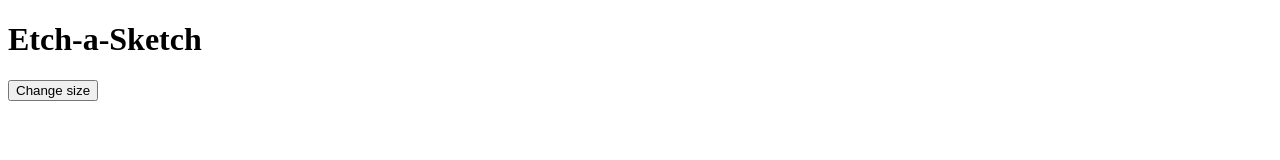
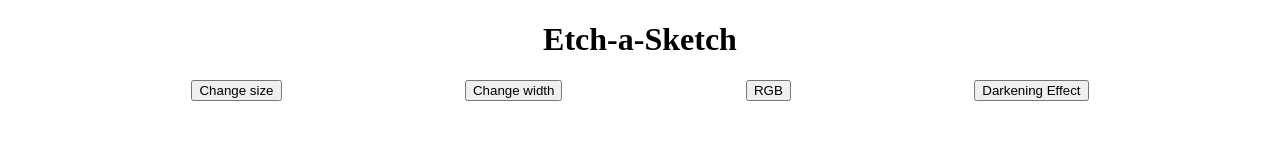
Before and after one commit to xavpav9/odin-etch-a-sketch, a plain HTML site: page index.html in a window 1280 px wide. Shown: the top 160 px of the page. Drawn offline with Linux system fonts and the light colour scheme.

Commit message:
Add (unfunctioning) buttons to top
Also add header with title, and style.

```diff
--- a/index.html
+++ b/index.html
@@ -8,8 +8,15 @@
   </head>
 
   <body>
-    <h1>Etch-a-Sketch</h1>
-    <button class="change-size">Change size</button>
+    <div id="header">
+      <h1>Etch-a-Sketch</h1>
+    </div>
+    <div id="options">
+      <button class="change-size">Change size</button>
+      <button class="change-width">Change width</button>
+      <button class="change-colour">RGB</button>
+      <button class="change-darken">Darkening Effect</button>
+    </div>
     <div id="grid"></div>
   </body>
 </html>
--- a/style.css
+++ b/style.css
@@ -7,7 +7,16 @@
 .square {
 }
 
-.change-size {
-  display: block;
+#grid {
+}
+
+#options {
+  display: flex;
+  justify-content: space-evenly;
+
   margin-bottom: 20px;
 }
+
+#header {
+  text-align: center;
+}
```
